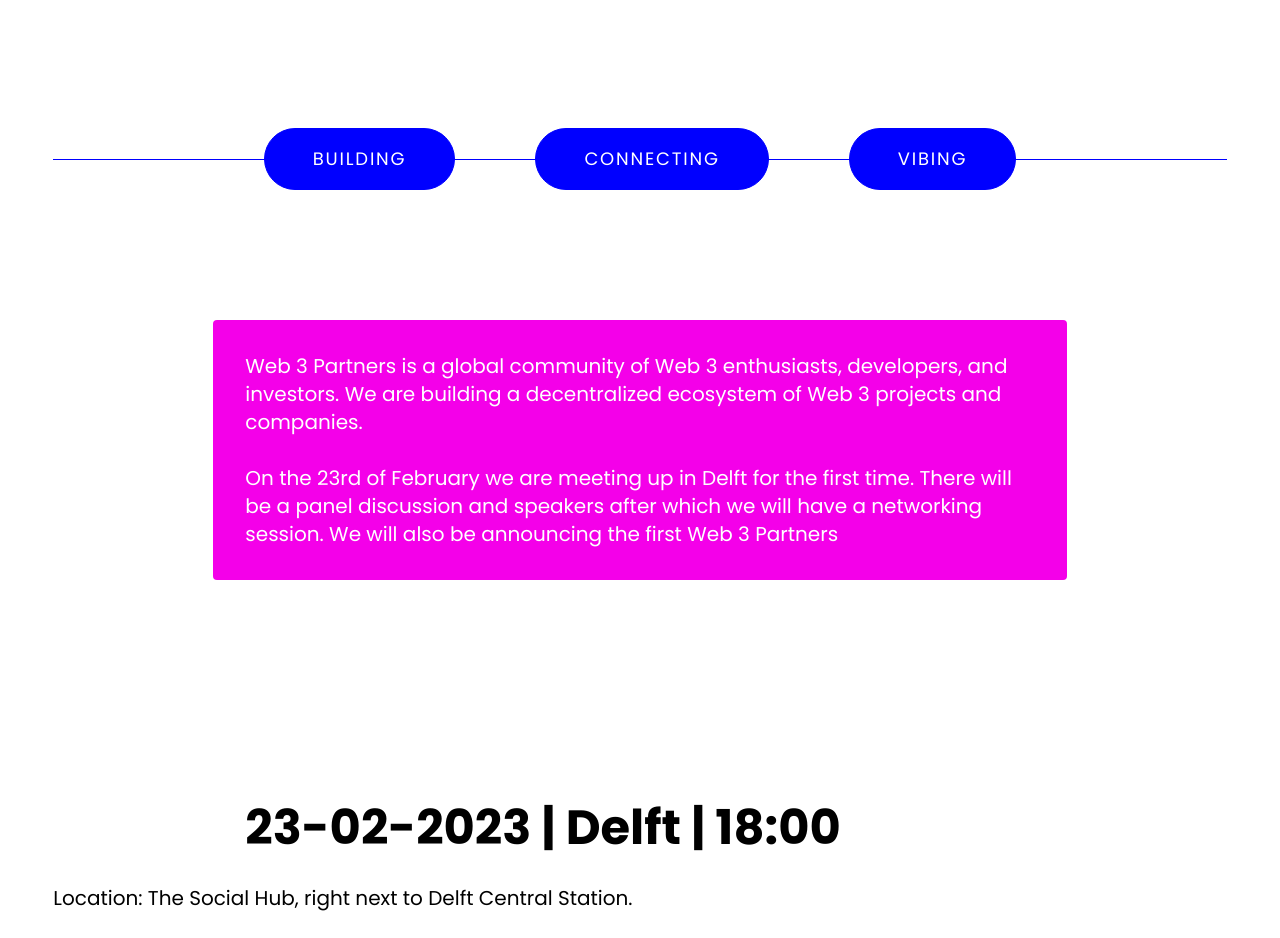
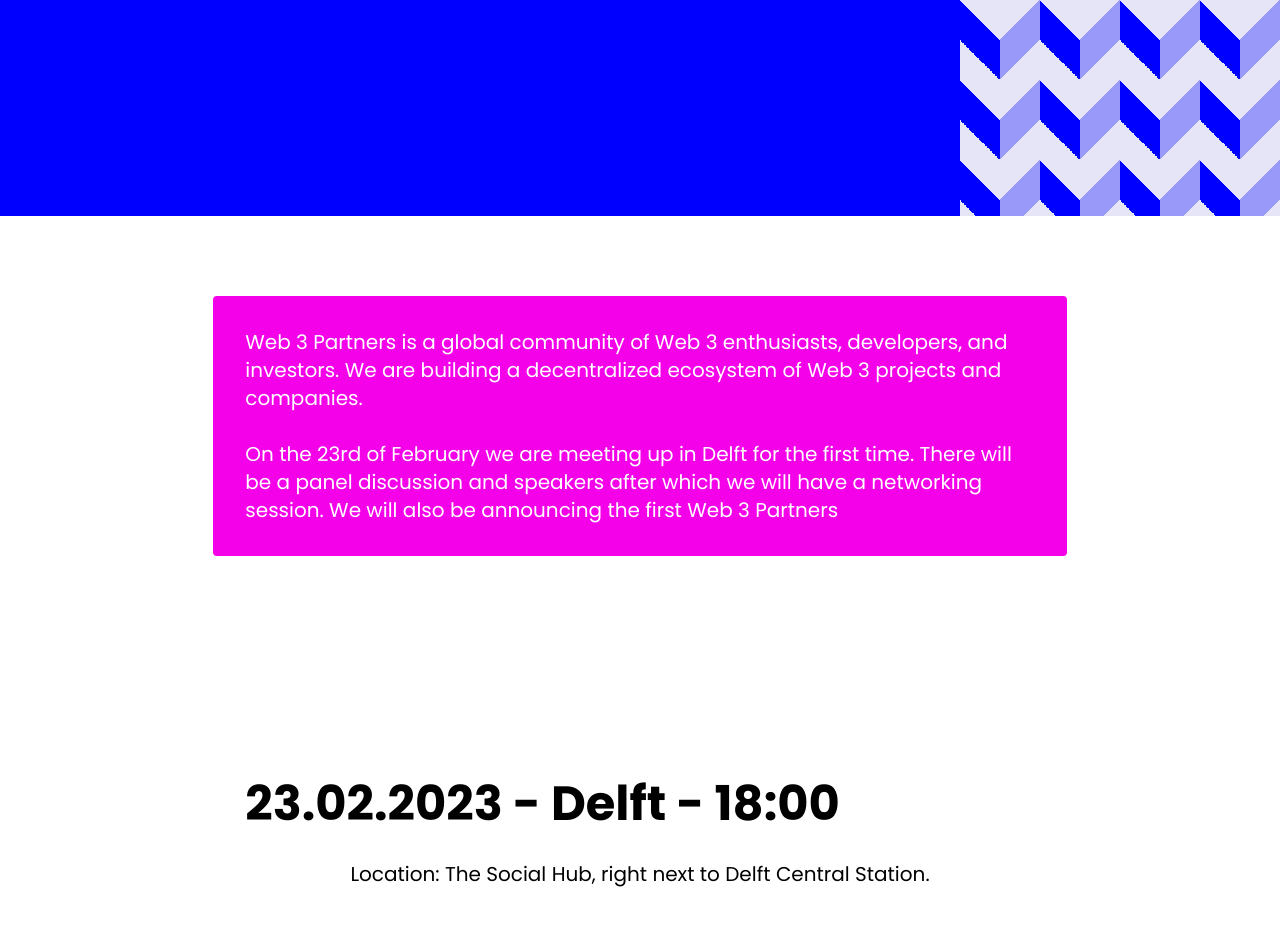
Before and after one commit to paulrouge/web3partners, a Next.js app: page / in a window 1280 px wide. Shown: the part 680-1618 px from the top of the page. Built offline with nearby package versions, Linux system fonts and the light colour scheme.

Commit message:
responsiveness edits

```diff
--- a/components/Hero.tsx
+++ b/components/Hero.tsx
@@ -1,5 +1,6 @@
 import React from 'react'
 import BlockBg from './BlockBg'
+import ThreeBoxes from './ThreeBoxes'
 
 type Props = {}
 
@@ -15,12 +16,7 @@
         '>
             Web 3 Partners Netherlands
         </div>
-        <div className='
-        text-white font-light tracking-widest mt-8
-        md:text-3xl
-        '>
-            Bringing the Web 3.0 <br/> to the Netherlands
-        </div>
+        <ThreeBoxes/>
         <BlockBg width="25%" height="100%" position_top={0} position_right={0} z_index={3}/>
     </div>
   )
--- a/components/MainInfo.tsx
+++ b/components/MainInfo.tsx
@@ -2,12 +2,14 @@
 
 type Props = {}
 
-const MainInfo = (props: Props) => {
+const MainInfo = () => {
   return (
-    <div className='w-full h-auto flex font-web3 justify-center text-white'>
+    <div className='
+        w-full h-auto flex font-web3 justify-center text-white
+        '>
         <div className='
-        px-8 py-8 text-xl
-        md:w-2/3 bg-web3pink md:rounded '>
+        px-8 py-8 text-xl bg-web3pink
+        md:w-2/3 md:rounded md:mt-20'>
             Web 3 Partners is a global community of Web 3 enthusiasts, developers, and investors. We are building a decentralized ecosystem of Web 3 projects and companies.
             <br/><br/>
             On the 23rd of February we are meeting up in Delft for the first time. There will be a panel discussion and
--- a/components/NextMeetUp.tsx
+++ b/components/NextMeetUp.tsx
@@ -44,10 +44,12 @@
   return (
     <div className='w-full mt-48 m-auto'>
         <div className='w-full h-auto flex flex-col font-web3 justify-center items-center'>
-            <div className='w-2/3 px-8 py-8 text-5xl font-bold'>
-                23-02-2023 | Delft | 18:00
+            <div className='
+            w-2/3 px-8 py-8 font-bold text-3xl
+            md:text-5xl '>
+                23.02.2023 - Delft - 18:00
             </div>
-            <div className='text-xl w-11/12'>
+            <div className='text-xl px-2'>
                Location: The Social Hub, right next to Delft Central Station.
             </div>
             <div className='mt-12 md:w-3/5 w-11/12'>
--- /dev/null
+++ b/components/SubHero.tsx
@@ -0,0 +1,16 @@
+import React from 'react'
+
+type Props = {}
+
+const SubHero = (props: Props) => {
+  return (
+    <div className=' w-full m-auto text-center
+    font-bold my-8
+    md:text-3xl
+    '>
+        Bringing the Web 3.0 to the Netherlands
+    </div>
+  )
+}
+
+export default SubHero
--- a/components/ThreeBoxes.tsx
+++ b/components/ThreeBoxes.tsx
@@ -8,8 +8,8 @@
     return (
         <div className='
         font-web3 rounded-full text-white
-        border border-web3blue bg-web3blue z-20
-        mx-4 px-2 tracking-widest text-sm
+        border border-white bg-web3blue z-20
+        mx-4 px-4 py-2 tracking-widest text-sm
         md:py-4 md:mx-10 md:text-lg md:px-12
         md:text-3xl md:uppercase
         '>
@@ -20,11 +20,11 @@
 
 const ThreeBoxes = () => {
   return (
-    <div className='md:w-11/12 m-auto md:h-96 h-48 relative'>
+    <div className='w-11/12 md:w-full m-auto md:h-96 h-48 relative'>
 
         {/* Overlaying element with 3 elements in it*/}
-        <div className='w-full flex absolute items-center space-between top-1/2 justify-center '>
-        <div className='w-full border-b border-web3blue top-1/2 absolute z-10'></div>
+        <div className='w-full flex absolute items-center top-1/2 justify-center '>
+        <div className='w-full border border-white top-1/2 absolute z-20'></div>
             <SimpleElement input="Building"/>
             <SimpleElement input="Connecting"/>
             <SimpleElement input="Vibing"/>
--- a/pages/index.tsx
+++ b/pages/index.tsx
@@ -4,10 +4,12 @@
 import MainInfo from '../components/MainInfo'
 import Footer from '../components/Footer'
 import NextMeetUp from '../components/NextMeetUp'
+import SubHero from '../components/SubHero'
 const IndexPage = () => (
   <Layout title="Web3 Partners">
     <Hero/>
-    <ThreeBoxes/>
+    {/* <SubHero/> */}
+    {/* <ThreeBoxes/> */}
     <MainInfo/>
     <NextMeetUp />
     <Footer/>
```
